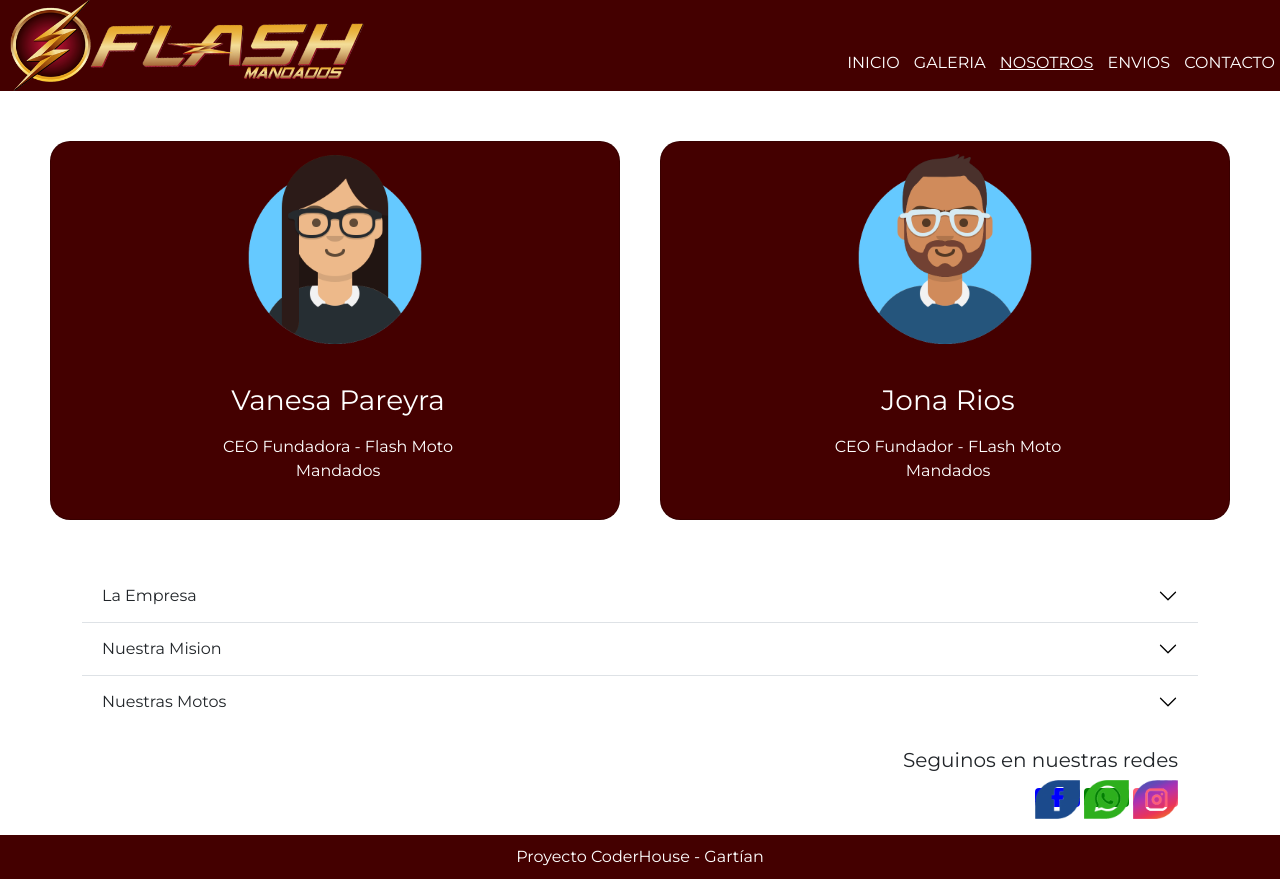
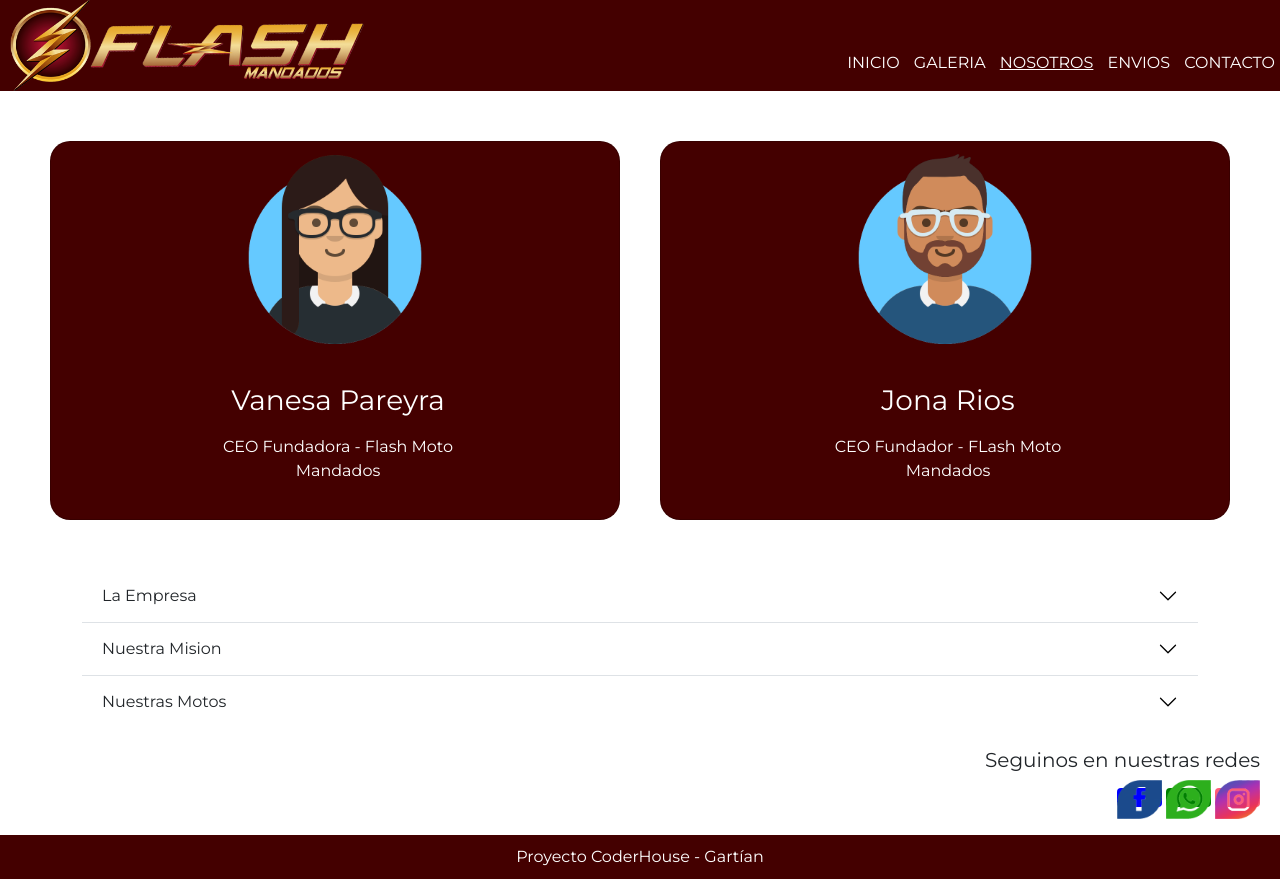
Before and after one commit to Gartian/flashmotoenvio, a plain HTML site: page pages/nosotros.html in a window 1280 px wide. Drawn offline with nearby package versions, Linux system fonts and the light colour scheme.

```diff
--- a/pages/nosotros.html
+++ b/pages/nosotros.html
@@ -92,16 +92,16 @@
             </div>
           </div>
 
-          <div class="redes">
-            <h5>Seguinos en nuestras redes</h5>
-            <a class="icono ico-facebook" target="_blank" href="https://www.facebook.com/Flash-Mandados-343355976854231/"><img src="../redes/FB.png" alt="Facebook" width="45"></a>
-            <a class="icono ico-whatsapp" target="_blank" href="http://wa.me/5493764902580?text="> <img src="../redes/wpp.png" alt="Whatsapp" width="45"></a>
-            <a class="iconoig ico-instagram" target="_blank" href="https://www.instagram.com/flash.mandados.arg/"><img src="../redes/IG.png" alt="Instagram" width="45"></a>
+
+      </section>
+      <div class="redes">
+        <h5>Seguinos en nuestras redes</h5>
+        <a class="icono ico-facebook" target="_blank" href="https://www.facebook.com/Flash-Mandados-343355976854231/"><img src="../redes/FB.png" alt="Facebook" width="45"></a>
+        <a class="icono ico-whatsapp" target="_blank" href="http://wa.me/5493764902580?text="> <img src="../redes/wpp.png" alt="Whatsapp" width="45"></a>
+        <a class="icono ico-instagram" target="_blank" href="https://www.instagram.com/flash.mandados.arg/"><img src="../redes/IG.png" alt="Instagram" width="45"></a>
 
 
-        </div>
-
-      </section>
+    </div>
 
     </main>
 
```
